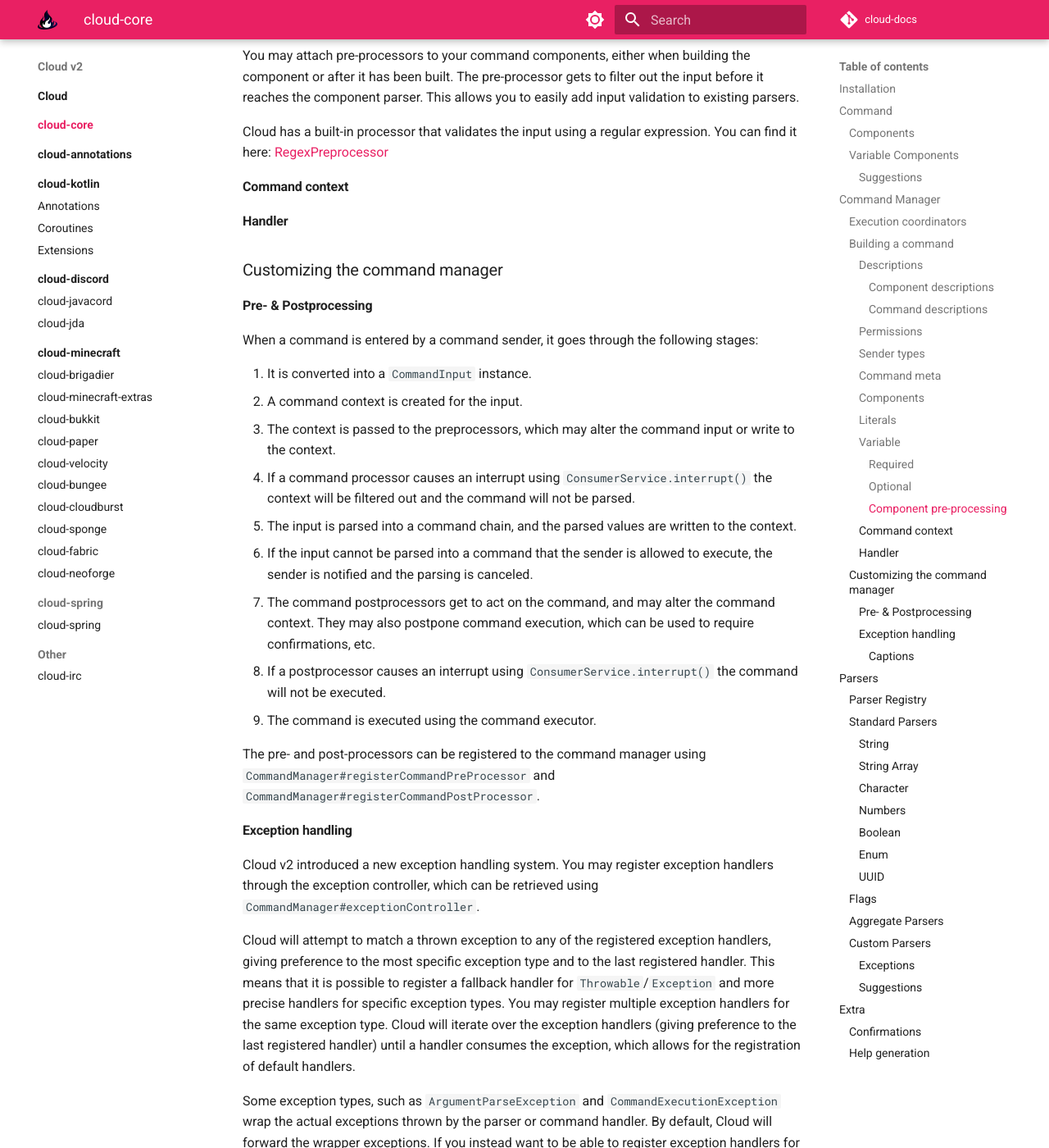
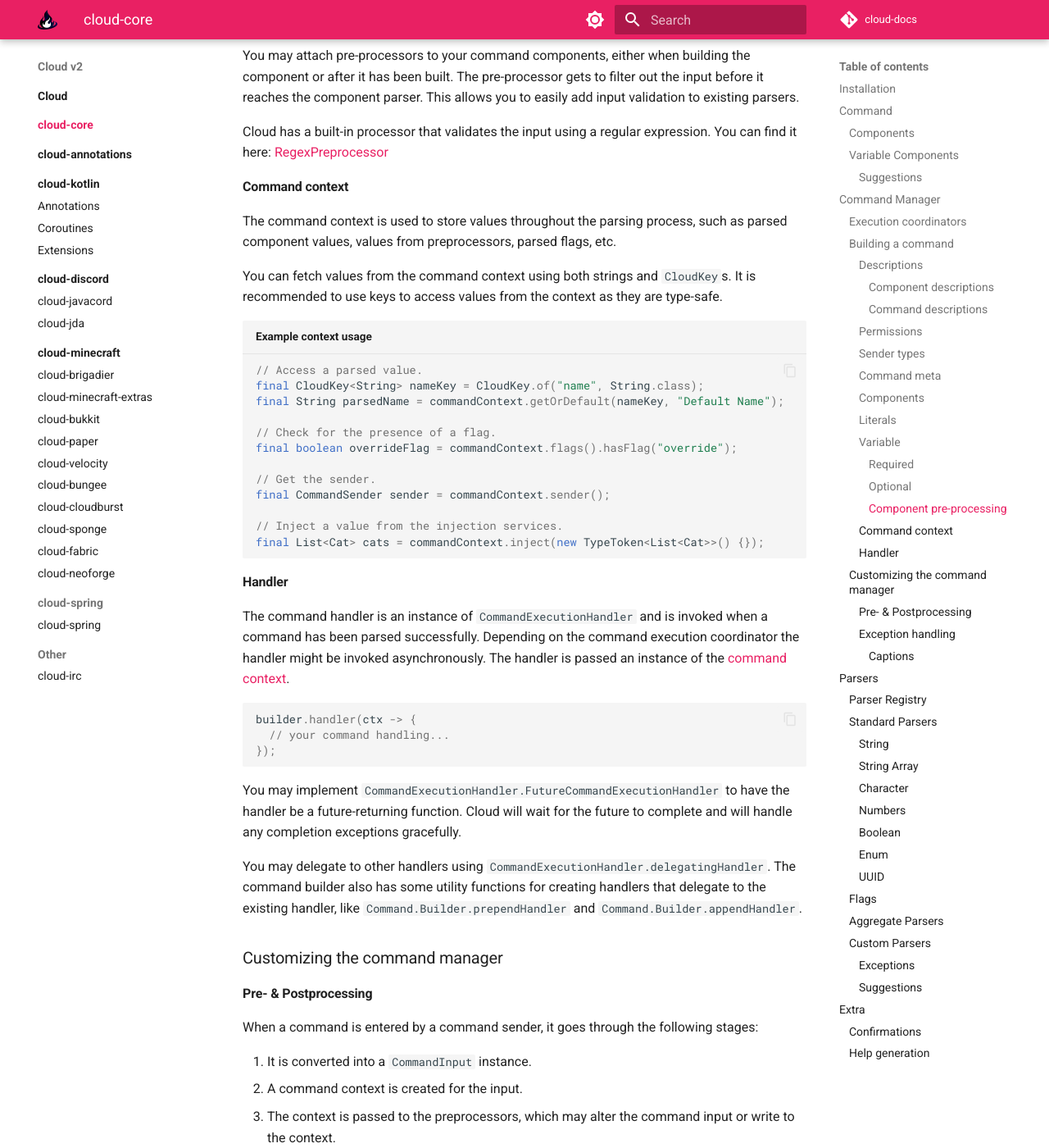
Before and after one commit to Incendo/cloud-docs, an MkDocs documentation site: the page built from docs/core/index.md, in a window 1280 px wide and 1400 px high, scrolled down 5363 px. Shown: the whole window at 82% size. Built offline with MkDocs 1.6.1 and Material for MkDocs 9.7.7, drawn with Linux system fonts in a browser that asks for light colours; comment, search, counter and statistics services are not loaded; some of the changed text lies outside the part shown.

Commit message:
ok docs finished idc anymore bye

````diff
--- a/docs/core/index.md
+++ b/docs/core/index.md
@@ -240,7 +240,46 @@ You can find it here:
 
 #### Command context
 
+The command context is used to store values throughout the parsing process, such as parsed component values,
+values from preprocessors, parsed flags, etc.
+
+You can fetch values from the command context using both strings and `CloudKey`s. It is recommended to use
+keys to access values from the context as they are type-safe.
+
+```java title="Example context usage"
+// Access a parsed value.
+final CloudKey<String> nameKey = CloudKey.of("name", String.class);
+final String parsedName = commandContext.getOrDefault(nameKey, "Default Name");
+
+// Check for the presence of a flag.
+final boolean overrideFlag = commandContext.flags().hasFlag("override");
+
+// Get the sender.
+final CommandSender sender = commandContext.sender();
+
+// Inject a value from the injection services.
+final List<Cat> cats = commandContext.inject(new TypeToken<List<Cat>>() {});
+```
+
 #### Handler
+
+The command handler is an instance of `CommandExecutionHandler` and is invoked when a command has been parsed
+successfully.
+Depending on the command execution coordinator the handler might be invoked asynchronously.
+The handler is passed an instance of the [command context](#command-context).
+
+```java
+builder.handler(ctx -> {
+  // your command handling...
+});
+```
+
+You may implement `CommandExecutionHandler.FutureCommandExecutionHandler` to have the handler be a future-returning
+function. Cloud will wait for the future to complete and will handle any completion exceptions gracefully.
+
+You may delegate to other handlers using `CommandExecutionHandler.delegatingHandler`.
+The command builder also has some utility functions for creating handlers that delegate to the existing handler, like
+`Command.Builder.prependHandler` and `Command.Builder.appendHandler`.
 
 ### Customizing the command manager
 
@@ -578,6 +617,13 @@ method, as it'll return `this` by default.
 
 ### Confirmations
 
+Cloud has a [preprocessor](#pre---postprocessing) that allows you to create commands that require
+an extra confirmation.
+
+You can find examples of how make use of this system on GitHub, for either
+[Builders](https://github.com/Incendo/cloud/blob/iCLOUD_BASE_BRANCHi/examples/example-bukkit/src/main/java/cloud/commandframework/examples/bukkit/builder/feature/ConfirmationExample.java) or
+[Annotations](https://github.com/Incendo/cloud/blob/iCLOUD_BASE_BRANCHi/examples/example-bukkit/src/main/java/cloud/commandframework/examples/bukkit/annotations/feature/ConfirmationExample.java).
+
 ### Help generation
 
 Cloud has a system that assists in querying for command information.
@@ -597,3 +643,7 @@ You may query for results by using `HelpHandler.query(HelpQuery)`.
 The help handler does not display any information, this is instead done by a `HelpRenderer`.
 `cloud-core` does not contain any implementations of the help renderer as this is highly platform-specific,
 but `cloud-minecraft-extras` contains an opinionated implementation of the help system for Minecraft.
+
+You can find examples on GitHub for either
+[Builders](https://github.com/Incendo/cloud/blob/iCLOUD_BASE_BRANCHi/examples/example-bukkit/src/main/java/cloud/commandframework/examples/bukkit/builder/feature/HelpExample.java) or
+[Annotations](https://github.com/Incendo/cloud/blob/iCLOUD_BASE_BRANCHi/examples/example-bukkit/src/main/java/cloud/commandframework/examples/bukkit/annotations/feature/HelpExample.java).
````
